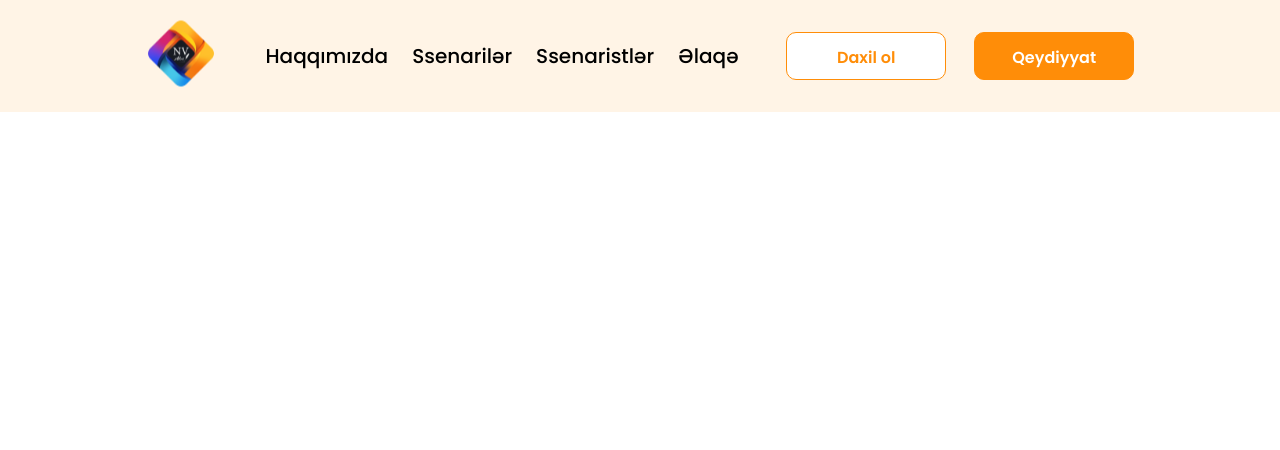
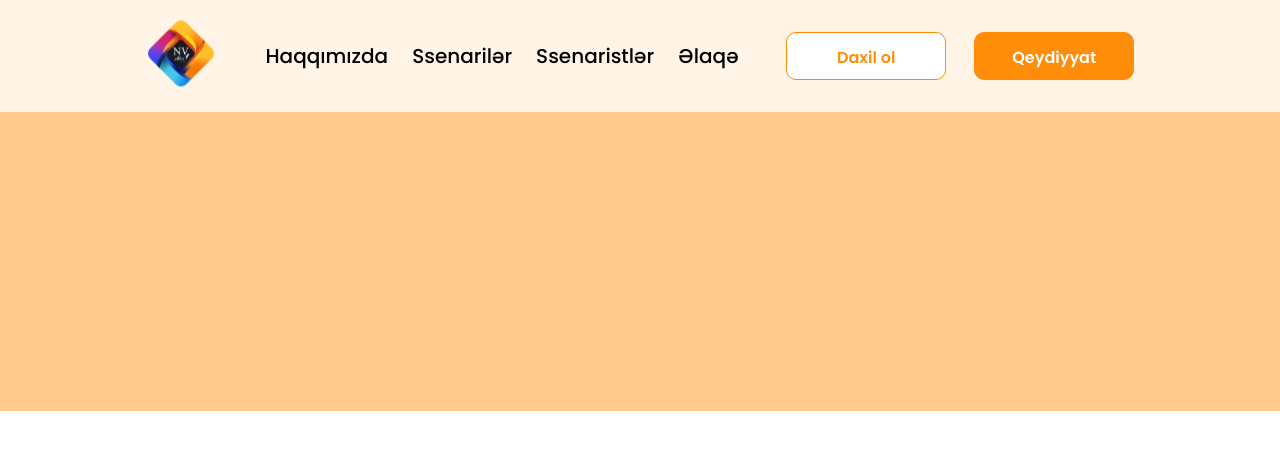
Before and after one commit to Zaranasirova/nva_ailesi, a React (Vite) app: page / in a window 1280 px wide. Shown: the top 450 px of the page. Built offline with nearby package versions, Linux system fonts and the light colour scheme.

Commit message:
Complete banner section layout

```diff
--- a/src/App.tsx
+++ b/src/App.tsx
@@ -1,9 +1,14 @@
+import { Route, Router, Routes } from "react-router-dom";
 import Header from "./components/Header";
+import Home from "./pages/Home";
 
 const App = () => {
   return (
     <div>
       <Header />
+      <Routes>
+        <Route path="/" element={<Home/>}/>
+      </Routes>
     </div>
   );
 };
--- a/src/assets/scss/_index.scss
+++ b/src/assets/scss/_index.scss
@@ -2,3 +2,4 @@
 //components
 
 @import "./components/header";
+@import "./pages/sections/banner";
--- /dev/null
+++ b/src/assets/scss/pages/sections/_banner.scss
@@ -0,0 +1,11 @@
+.banner {
+  background-color: $orange-200-color;
+  width: 100%;
+  height: 299px;
+margin-top: 112px;
+  .container {
+    .banner-item {
+      height: 299px;
+    }
+  }
+}
--- /dev/null
+++ b/src/pages/Home.tsx
@@ -0,0 +1,12 @@
+import Banner from "./sections/Banner"
+
+
+const Home = () => {
+  return (
+    <main>
+        <Banner/>
+    </main>
+  )
+}
+
+export default Home
--- /dev/null
+++ b/src/pages/sections/Banner.tsx
@@ -0,0 +1,11 @@
+const Banner = () => {
+  return (
+    <section className="banner">
+      <div className="container">
+        <div className="banner-item"></div>
+      </div>
+    </section>
+  );
+};
+
+export default Banner;
```
